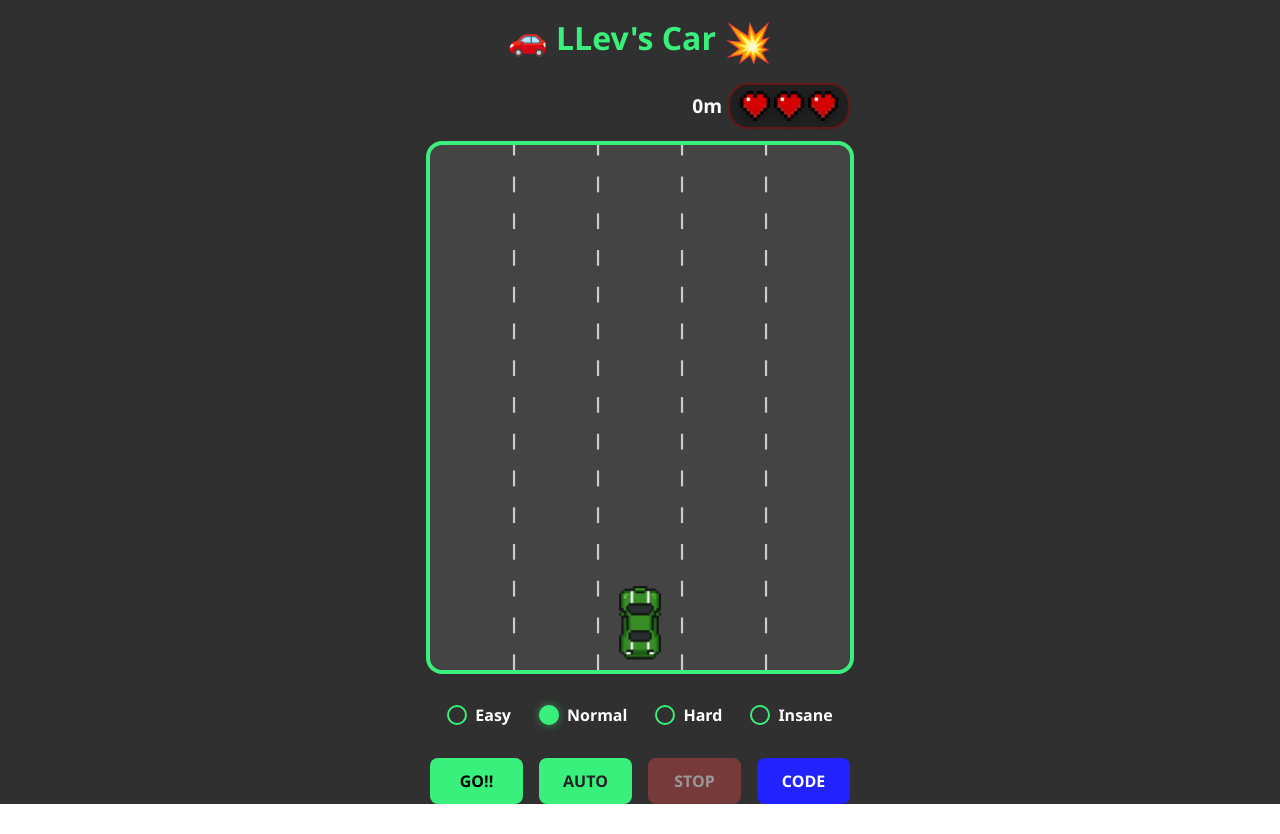
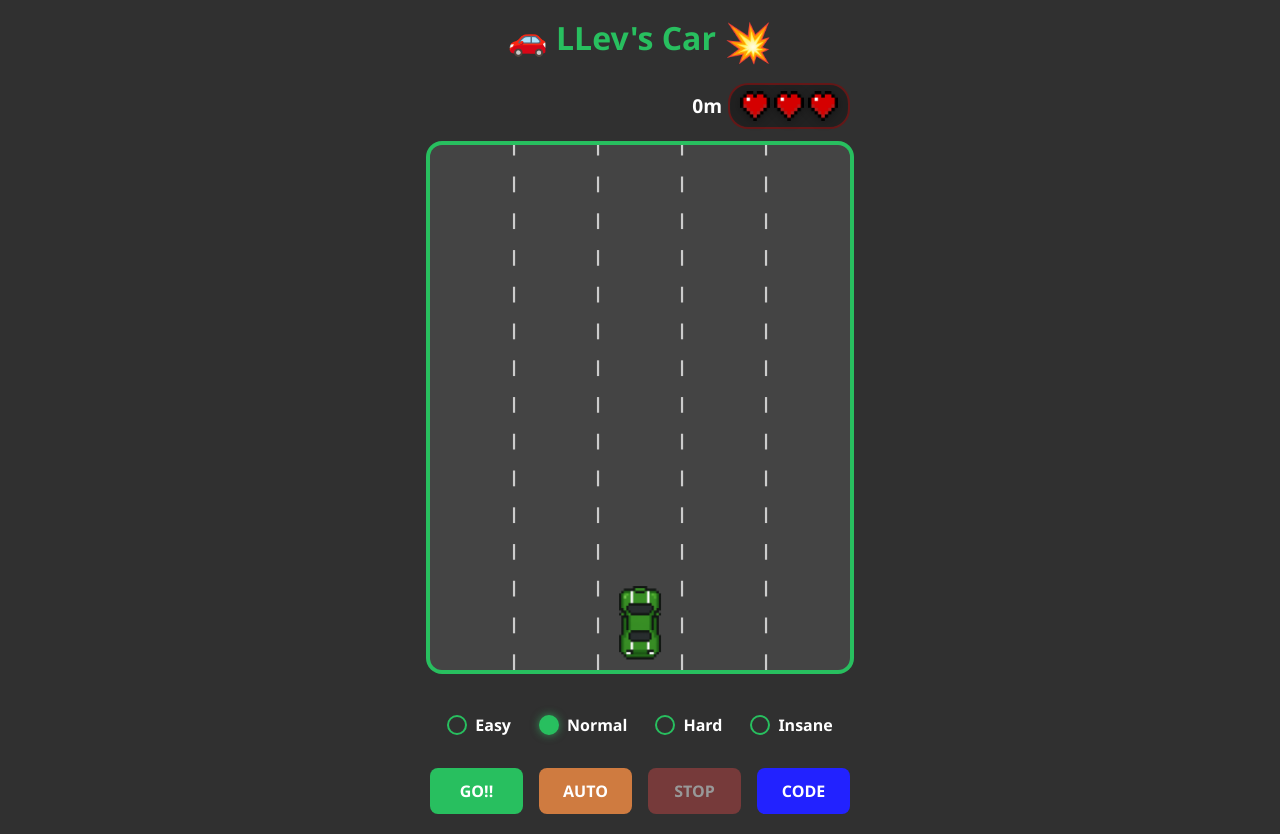
Before and after one commit to sevenzing/llev.me, a React (Vite) app in the folder car-react/: page / in a window 1280 px wide. Before the commit the page ends 804 px from the top, so only its background shows below. Built offline with nearby package versions, Linux system fonts and the light colour scheme.

Commit message:
fix colors

```diff
--- a/car-react/src/components/CarGame.tsx
+++ b/car-react/src/components/CarGame.tsx
@@ -13,7 +13,7 @@ import MonacoEditor from '@monaco-editor/react';
 import { errorToast } from './ErrorToast';
 
 const MIN_GAME_WIDTH = 450;
-const MIN_CODE_WIDTH = 450;
+const MIN_CODE_WIDTH = 530;
 const DEFAULT_GAME_WIDTH = 600;
 
 export const CarGame: React.FC = () => {
--- a/car-react/src/components/GameAllControls.tsx
+++ b/car-react/src/components/GameAllControls.tsx
@@ -1,7 +1,7 @@
 import React from 'react';
 import { GameControls } from './GameControls';
 import type { GameState, Difficulty } from '../types/game';
-import styles from '../styles/Game.module.css';
+import styles from '../styles/GameControls.module.css';
 
 interface GameAllControlsProps {
   gameState: GameState;
--- a/car-react/src/constants/gameConstants.ts
+++ b/car-react/src/constants/gameConstants.ts
@@ -109,9 +109,7 @@ export const DEFAULT_EDITOR_CONTENT = `// Car Game AI Logic
 function handleNextMove(context: Context): MoveDirection {
   const { lane } = context.player;
   const { laneCount } = context.gameState;
-  const offsets = Array.from({ length: laneCount }, (_, i) =>
-    i === 0 ? 0 : (i % 2 === 1 ? -Math.ceil(i / 2) : Math.ceil(i / 2))
-  );
+  const offsets = [0, -1, 1, 2, -2, -3, 3, -4, 4];
   const lanesWithIter = offsets
     .map(offset => lane + offset)
     .filter(l => l >= 0 && l < laneCount)
@@ -124,27 +122,9 @@ function handleNextMove(context: Context): MoveDirection {
           .concat(Infinity)
       )
     }));
-
-  const isSafePath = (from: number, to: number) => {
-    if (from === to) return true;
-    const step = Math.sign(to - from);
-    for (let l = from + step; l !== to + step; l += step) {
-      const laneIter = lanesWithIter.find(x => x.lane === l)?.iter ?? Infinity;
-      if (laneIter <= 2) return false;
-    }
-    return true;
-  };
-
-  const filtered = lanesWithIter.filter(lw =>
-    lw.iter > 1 && isSafePath(lane, lw.lane)
-  );
-
-  const safest = filtered.length
-    ? filtered.reduce((max, curr) => (curr.iter > max.iter ? curr : max)).lane
-    : lane;
-
+  const safest = lanesWithIter.reduce((max, curr) => (curr.iter > max.iter ? curr : max)).lane;
   if (safest === lane) return null;
-  return safest < lane ? 'left' : 'right';
+  return safest < lane ? 'left' : 'right'; // Return the direction to move the car
 }
 
 // Context type:
--- a/car-react/src/styles/Game.module.css
+++ b/car-react/src/styles/Game.module.css
@@ -1,6 +1,8 @@
 :root {
-  --primary-color: #3af07c;
-  --primary-color-hover: #2bbf61;
+  --primary-color: #28bf5f;
+  --primary-color-hover: #1d9248;
+  --secondary-color: #cf7b40;
+  --secondary-color-hover: #b7662c;
 }
 
 /* Reset and base styles */
--- a/car-react/src/styles/GameControls.module.css
+++ b/car-react/src/styles/GameControls.module.css
@@ -5,6 +5,28 @@
   flex-direction: column;
   align-items: center;
   gap: 15px;
+}
+
+.codeEditorControls {
+  display: flex;
+  flex-direction: row;
+  justify-content: space-between;
+  gap: 10px;
+  margin-top: 10px;
+  margin-bottom: 20px;
+}
+
+.seedControls {
+  display: flex;
+  flex-direction: column;
+  align-items: center;
+  gap: 10px;
+}
+
+.seedLabel {
+  display: flex;
+  align-items: center;
+  gap: 10px;
 }
 
 .difficultySelector {
@@ -81,6 +103,7 @@
   transition: all 0.2s ease;
   height: 100%;
   width: 100%;
+  color: #fff
 }
 
 .gameButton:hover:enabled {
@@ -97,27 +120,22 @@
 
 .startButton {
   background-color: var(--primary-color);
-  color: #000000;
 }
 
 .startButton:hover:enabled {
   background-color: var(--primary-color-hover);
-  border-color: var(--primary-color-hover);
 }
 
 .stopButton {
   background-color: #b44;
-  color: #fff;
 }
 
 .stopButton:hover:enabled {
   background-color: #a33;
-  border-color: #a33;
 }
 
 .watchButton {
   background-color: #4444ff;
-  color: #ffffff;
 }
 
 .watchButton:hover:enabled {
@@ -126,26 +144,22 @@
 
 .codeItButton {
   background-color: #2222ff;
-  color: #fff;
   transition: background 0.2s, color 0.2s, border 0.2s;
 }
 
 .codeItButton:hover:enabled {
   background-color: #3333cc;
-  border-color: #3333cc;
-  color: #fff;
 }
 
 .runCodeButton {
-  background: var(--primary-color);
-  color: #232323;
+  background: var(--secondary-color);
   font-weight: bold;
   border: none;
   transition: all 0.2s ease;
 }
 
 .runCodeButton:hover {
-  background: var(--primary-color-hover);
+  background: var(--secondary-color-hover);
   transform: translateY(-2px);
   box-shadow: 0 4px 8px rgba(0, 0, 0, 0.3);
 }
@@ -158,7 +172,7 @@
 }
 
 .runCodeButton:disabled:hover {
-  background: var(--primary-color);
+  background: var(--secondary-color);
   transform: none;
   box-shadow: none;
 }
```
